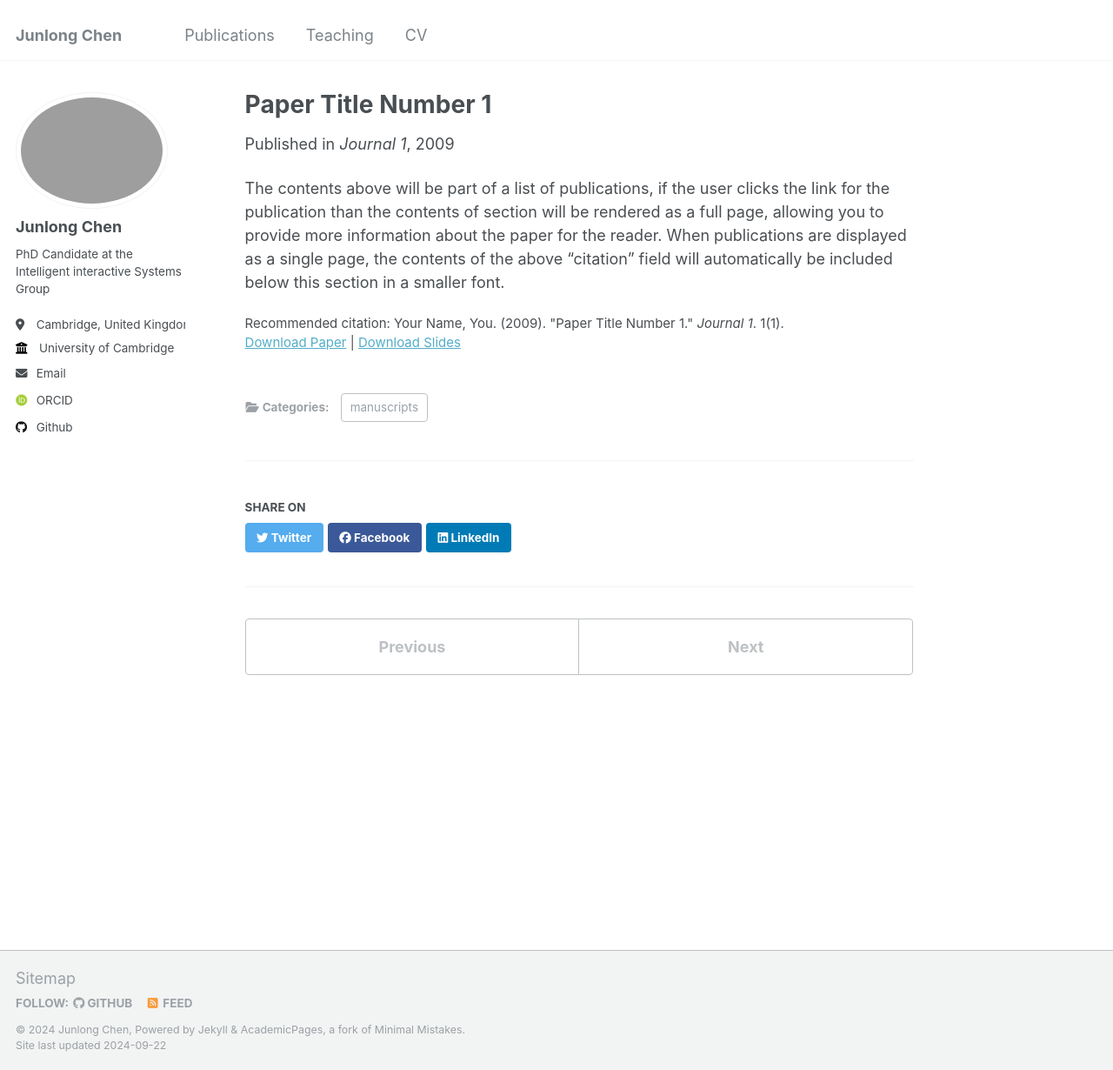
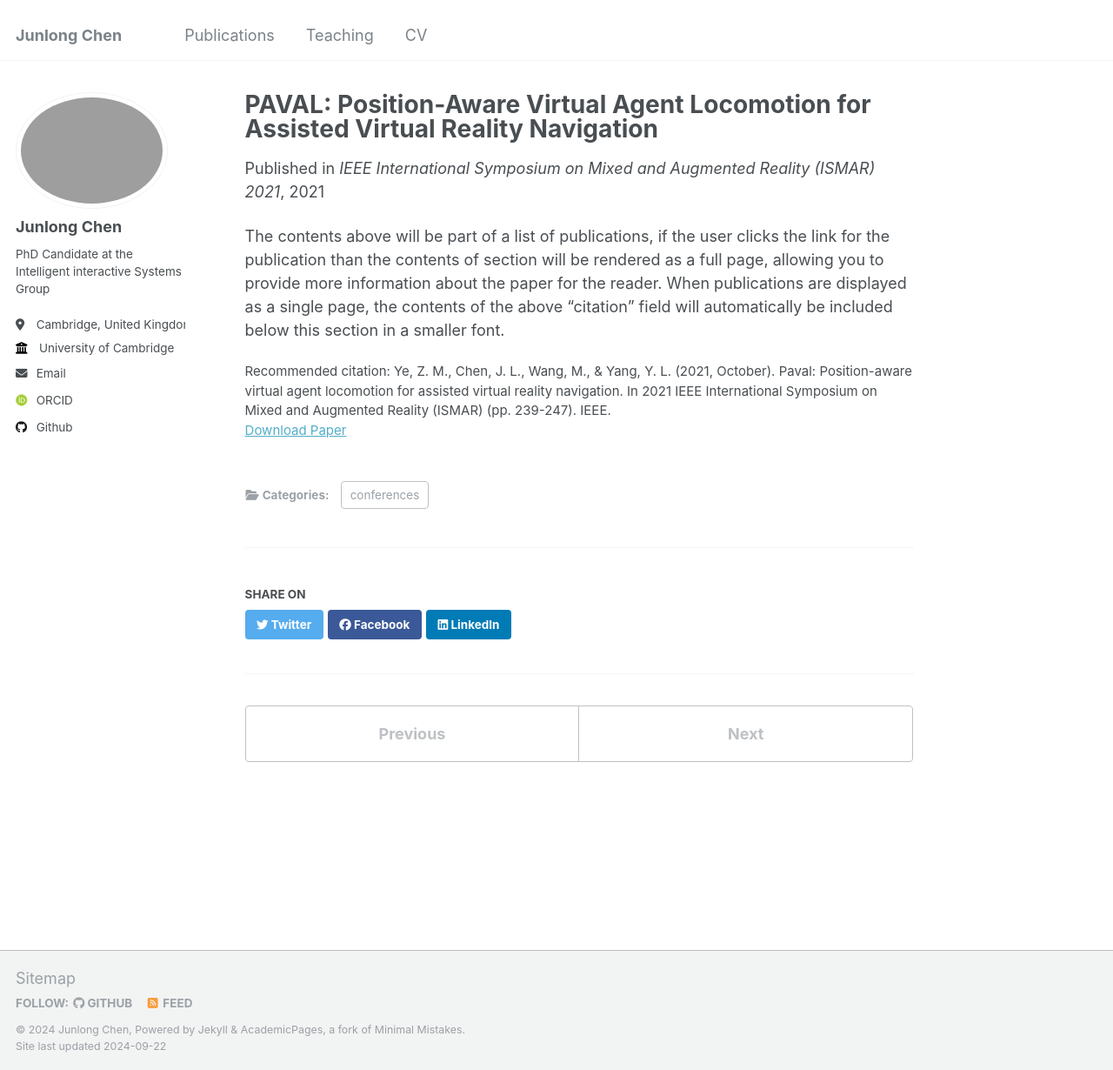
Before and after one commit to EnVisionXR/EnVisionXR.github.io, a Jekyll site: the page built from _publications/2009-10-01-paper-title-number-2.md, in a window 1280 px wide and 1230 px high. Shown: the whole window at 87% size. Built offline with Jekyll 4.4.1, drawn with Linux system fonts in a browser that asks for light colours; some web fonts are replaced.

Commit message:
Update 2009-10-01-paper-title-number-2.md

```diff
--- a/_publications/2009-10-01-paper-title-number-2.md
+++ b/_publications/2009-10-01-paper-title-number-2.md
@@ -1,14 +1,14 @@
 ---
-title: "Paper Title Number 1"
+title: "PAVAL: Position-Aware Virtual Agent Locomotion for Assisted Virtual Reality Navigation"
 collection: publications
-category: manuscripts
+category: conferences
 permalink: /publication/2009-10-01-paper-title-number-1
-excerpt: 'This paper is about the number 1. The number 2 is left for future work.'
-date: 2009-10-01
-venue: 'Journal 1'
-slidesurl: 'http://academicpages.github.io/files/slides1.pdf'
-paperurl: 'http://academicpages.github.io/files/paper1.pdf'
-citation: 'Your Name, You. (2009). &quot;Paper Title Number 1.&quot; <i>Journal 1</i>. 1(1).'
+excerpt: 'In this paper, we present a novel position-aware virtual agent locomotion method, called PAVAL, that can perform virtual agent positioning (position+orientation) in real time for room-scale VR navigation assistance.'
+date: 2021-11-01
+venue: 'IEEE International Symposium on Mixed and Augmented Reality (ISMAR) 2021'
+# slidesurl: 'http://academicpages.github.io/files/slides1.pdf'
+paperurl: 'https://ieeexplore.ieee.org/stamp/stamp.jsp?arnumber=9583787&casa_token=WUQ18TOZqa4AAAAA:npCrFIlUM5hKmgVWPm5p-ahpDhrq8-qVjbb75Vux8hVnI6tEWMDJ1cp3IwsewSrt9j5RQwHVQ7Y'
+citation: 'Ye, Z. M., Chen, J. L., Wang, M., & Yang, Y. L. (2021, October). Paval: Position-aware virtual agent locomotion for assisted virtual reality navigation. In 2021 IEEE International Symposium on Mixed and Augmented Reality (ISMAR) (pp. 239-247). IEEE.'
 ---
 
 The contents above will be part of a list of publications, if the user clicks the link for the publication than the contents of section will be rendered as a full page, allowing you to provide more information about the paper for the reader. When publications are displayed as a single page, the contents of the above "citation" field will automatically be included below this section in a smaller font.
```
